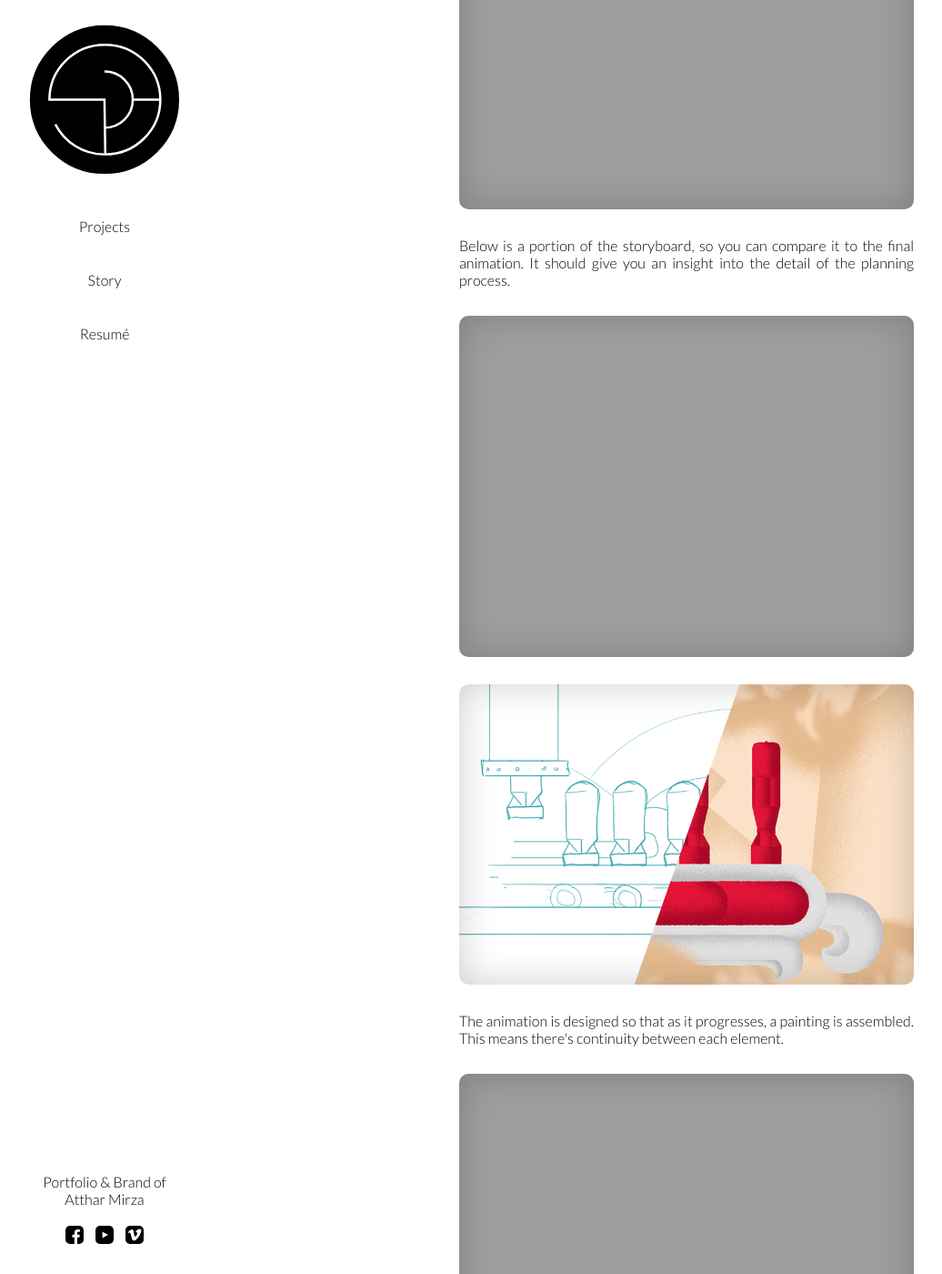
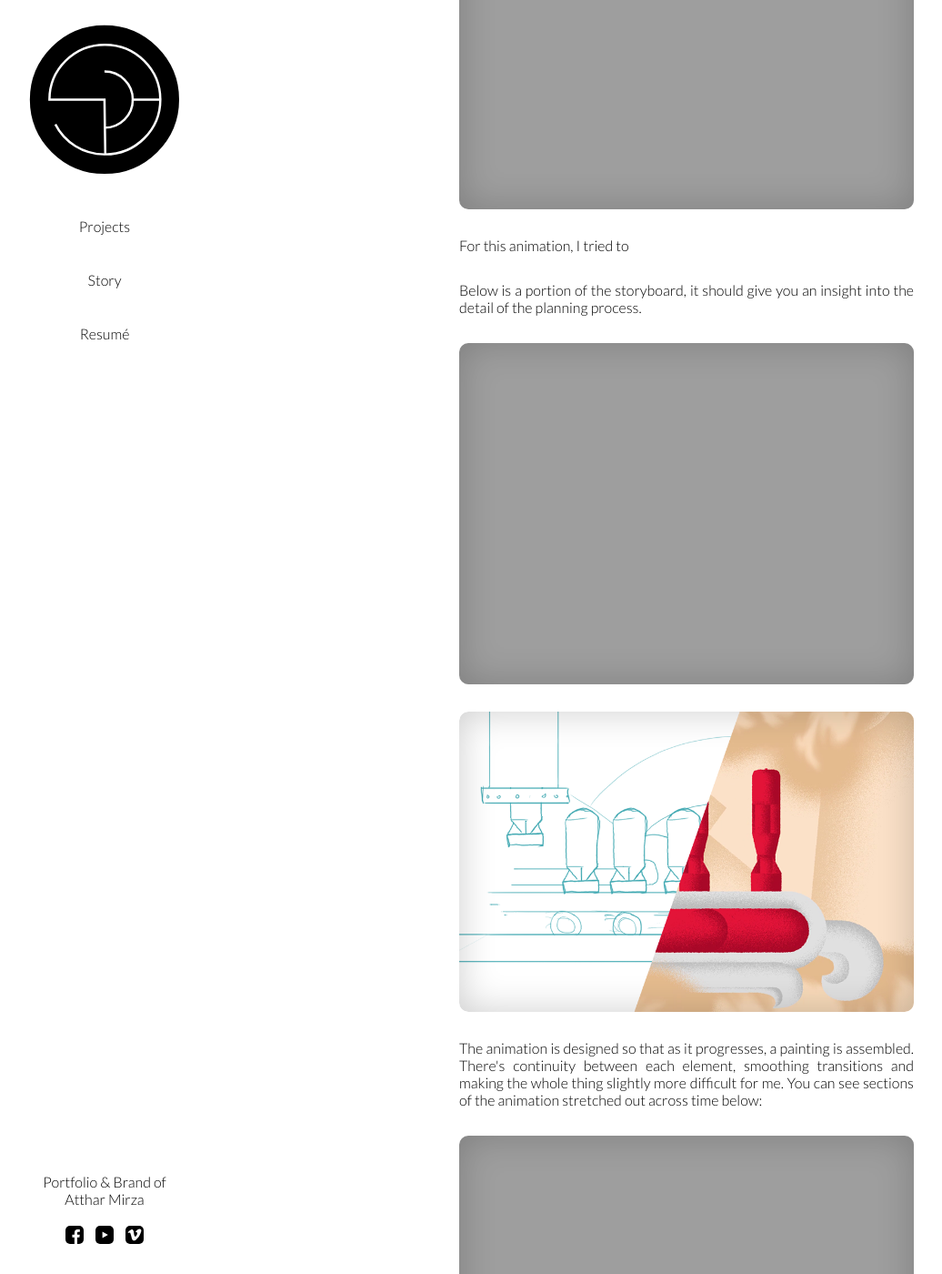
Before and after one commit to attharmirza/SittingHunWebsite, a Jekyll site: the page built from _projects/atlantic-archive-einstein.markdown, in a window 1280 px wide and 1400 px high, scrolled down 1028 px. Shown: the whole window at 91% size, without its empty margins (13-1049 px from the left). Built offline with Jekyll 4.4.1, drawn with Linux system fonts in a browser that asks for light colours; some web fonts are replaced.

Commit message:
Updated Atlantic Archive Einstein

```diff
--- a/_projects/atlantic-archive-einstein.markdown
+++ b/_projects/atlantic-archive-einstein.markdown
@@ -15,8 +15,11 @@ info:
   asset: "/uploads/ezgif-5-2d4e7c4b7a.gif"
   style: Float
 - type: Text
-  asset: Below is a portion of the storyboard, so you can compare it to the final
-    animation. It should give you an insight into the detail of the planning process.
+  asset: 'For this animation, I tried to '
+  style: None
+- type: Text
+  asset: Below is a portion of the storyboard, it should give you an insight into
+    the detail of the planning process.
   style: None
 - type: Image
   asset: "/uploads/Storyboard_Page_1.png"
@@ -25,8 +28,10 @@ info:
   asset: "/uploads/Einstein_BTS_Storyboard.png"
   style: Float
 - type: Text
-  asset: The animation is designed so that as it progresses, a painting is assembled.
-    This means there's continuity between each element.
+  asset: 'The animation is designed so that as it progresses, a painting is assembled.
+    There''s continuity between each element, smoothing transitions and making the
+    whole thing slightly more difficult for me. You can see sections of the animation
+    stretched out across time below:'
   style: None
 - type: Image
   asset: "/uploads/Einstein_Painting2.png"
```
